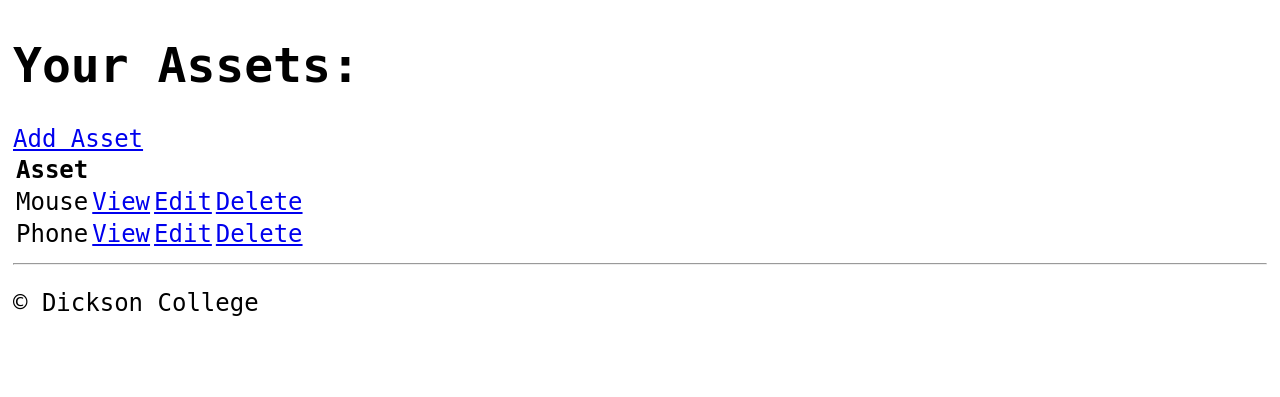
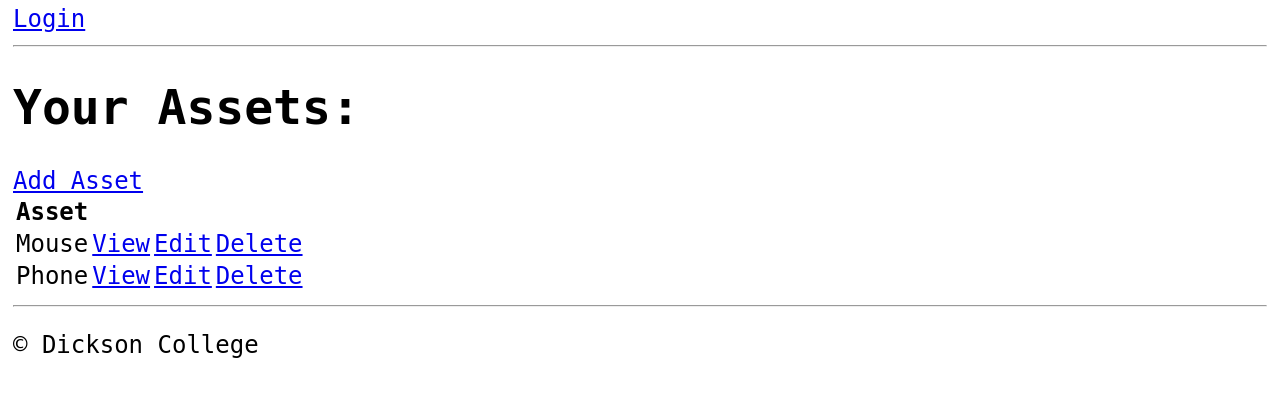
Before and after one commit to butnuster1/Asset_Manager_Project, a Django app: page / in a window 1280 px wide. Shown: the part 69-466 px from the top of the page. Run offline with Django 3.2, Linux system fonts and the light colour scheme; data comes from the database, SQL or seed files in the repository; both versions use the stored data as it was after the commit.

Commit message:
functional login and logout frontend

```diff
--- a/Asset_Manager_Project/Asset_Manager_App/templates/Asset_Manager_App/index.html
+++ b/Asset_Manager_Project/Asset_Manager_App/templates/Asset_Manager_App/index.html
@@ -12,7 +12,18 @@
         <span class="message">{{ message }}</span>{{ content }}
 
         {% block content %}
+
+
+        {% if request.user.is_authenticated %}
+        <p>{{request.user}}</p>
+        <a href="{% url 'logout' %}">Logout</a>
+        {% else %}
+        <a href="{% url 'login' %}">Login</a>
+        {% endif %}
+
+        <hr>
         <h1>Your Assets:</h1>
+
         {% if content %}
         <a href="{% url 'asset-create' %}">Add Asset</a>
 
--- a/Asset_Manager_Project/Asset_Manager_App/views.py
+++ b/Asset_Manager_Project/Asset_Manager_App/views.py
@@ -4,6 +4,9 @@ from django.views.generic.edit import CreateView, UpdateView, DeleteView
 from django.views.generic.list import ListView
 from django.views.generic.detail import DetailView
 from django.urls import reverse_lazy
+
+from django.contrib.auth.views import LoginView
+
 from .models import Assets
 
 
@@ -33,6 +36,14 @@ def schedule(request):
         }
     )
 
+class CustomLoginView(LoginView):
+    template_name = 'Asset_Manager_App/login.html'
+    fields = '__all__'
+    redirect_authenticated_user = True
+
+    def get_success_url(self):
+        return reverse_lazy('index')
+
 class AssetList(ListView):
     model = Assets
     context_object_name = 'assets'
--- a/Asset_Manager_Project/Asset_Manager_Project/urls.py
+++ b/Asset_Manager_Project/Asset_Manager_Project/urls.py
@@ -19,7 +19,8 @@ Including another URLconf
 # Uncomment next two lines to enable admin:
 from django.contrib import admin
 from django.urls import path
-from Asset_Manager_App.views import AssetList, AssetDetail, AssetAdd, AssetUpdate, DeleteView
+from Asset_Manager_App.views import AssetList, AssetDetail, AssetAdd, AssetUpdate, DeleteView, CustomLoginView
+from django.contrib.auth.views import LogoutView
 from django.urls import include, re_path
 import Asset_Manager_App.views
 
@@ -28,6 +29,9 @@ urlpatterns = [
     #Uncomment the next line to enable the admin:
 
     # path('', AssetList.as_view(), name='assets'),
+    path('login/', CustomLoginView.as_view(), name='login'),
+    path('logout/', LogoutView.as_view(next_page='login'), name='logout'),
+
     path('asset/<int:pk>/', AssetDetail.as_view(), name='asset'),
     path('asset-create/', AssetAdd.as_view(), name='asset-create'),
     path('asset-update/<int:pk>/', AssetUpdate.as_view(), name='asset-update'),
```
Also changed, not shown: Asset_Manager_Project/Asset_Manager_App/templates/Asset_Manager_App/login.html (added, +7 -0 lines), Asset_Manager_Project/db.sqlite3, 1 other file.
